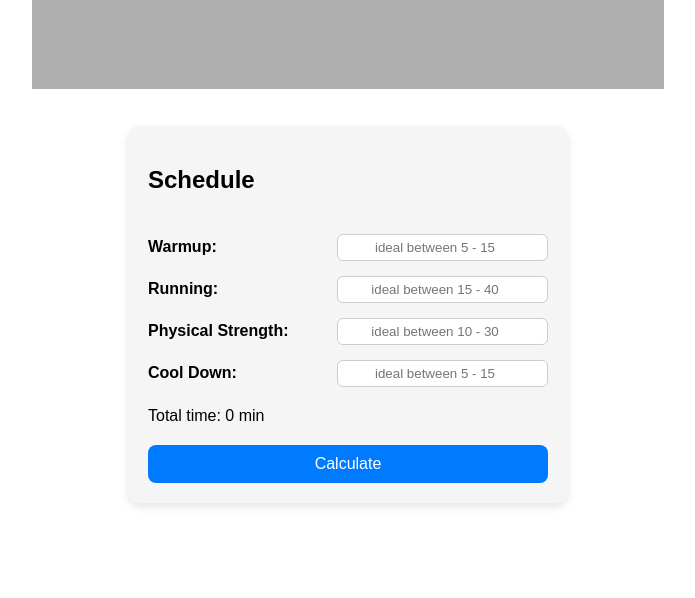
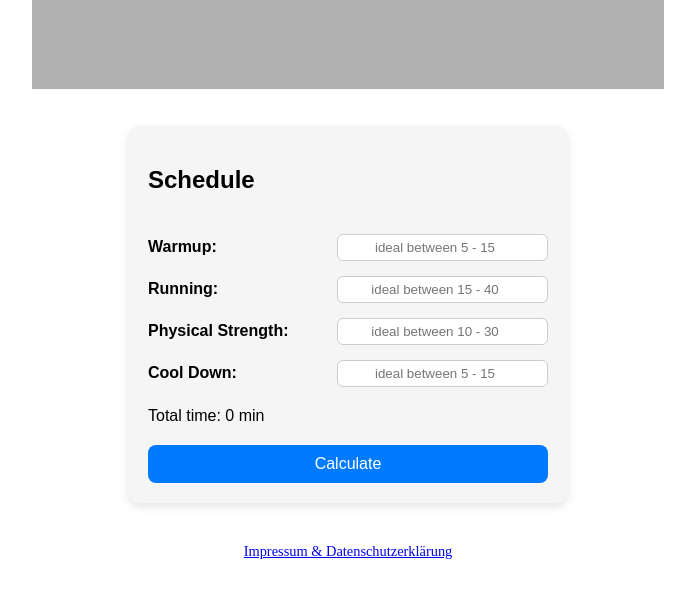
Before and after one commit to katharinazwick/generate-training-plan, a website with bundled scripts: page index.html in a window 1280 px wide. Shown: the part 158-756 px from the top of the page, without its empty margins (292-987 px from the left). Built offline with nearby package versions, Linux system fonts and the light colour scheme; files whose address does not match are found by name.

Commit message:
include impressum

```diff
--- a/index.html
+++ b/index.html
@@ -47,5 +47,9 @@
 <script type="module" src="frontend/src/calculateFullTime.js"></script>
 <script type="module" src="frontend/src/windowLoad.js"></script>
 
+<footer style="margin-top: 40px; text-align: center; font-size: 0.9em;">
+    <p><a href="./impressum.html">Impressum & Datenschutzerklärung</a></p>
+</footer>
+
 </body>
 </html>
```
Also changed, not shown: frontend/style/Impressum.jpg (added).
